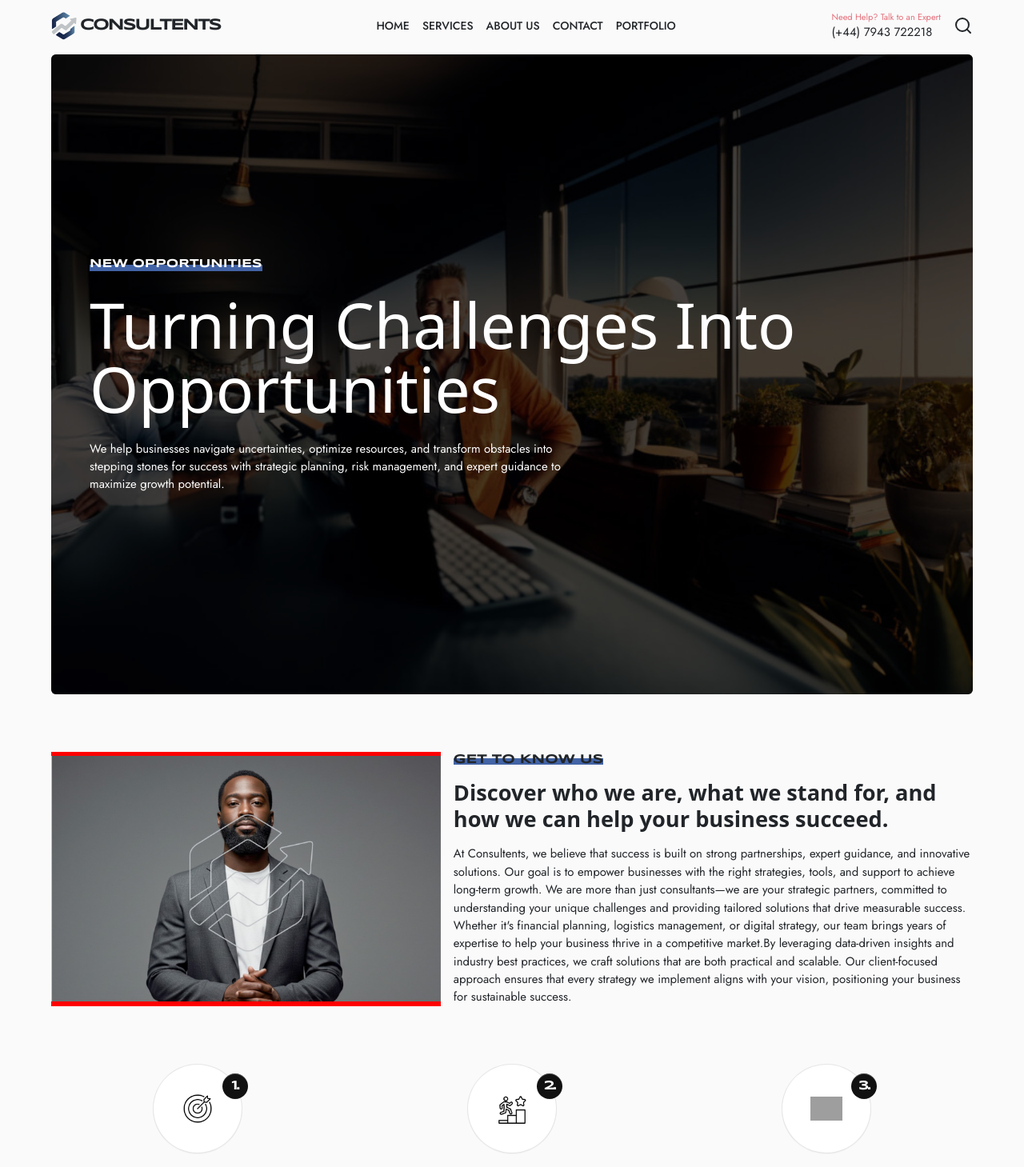
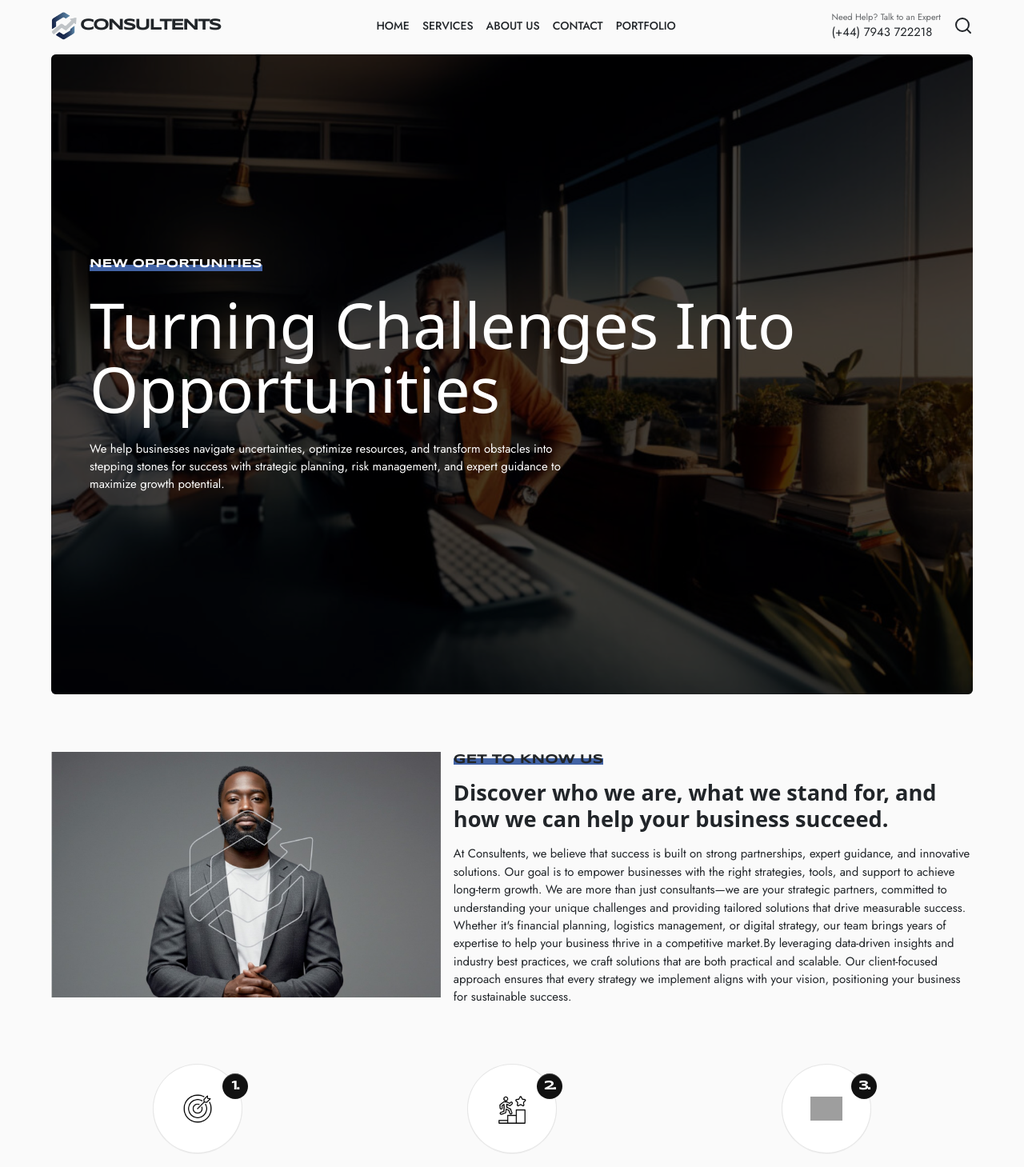
Before and after one commit to Olawoyin1/Consulting-Service-Web, a React (Create React App) app: page / in a window 1280 px wide. Shown: the top 1459 px of the page at 80% size. Built offline with nearby package versions, Linux system fonts and the light colour scheme; grey boxes are pictures that could not be loaded; a web font is replaced by a local one.

Commit message:
Intro Image made responsive- removed bg-danger

```diff
--- a/src/App.css
+++ b/src/App.css
@@ -298,9 +298,10 @@ a {
 }
 
 .grid3 .about-image{
-  min-height: 200px;
+  /* min-height: 200px;
+  height */
+  height: fit-content;
   overflow: hidden;
-  background-color: red;
 }
 
 .grid3 .about-image img{
--- a/src/components/Header.jsx
+++ b/src/components/Header.jsx
@@ -52,7 +52,7 @@ const Header = () => {
           {/* Contact & Menu Icons */}
           <ul className="d-flex align-items-center gap-3 m-0 p-0">
             <div className="h-contact m-0 p-0">
-              <small className="muted text-danger m-0">Need Help? Talk to an Expert</small>
+              <small className="muted m-0">Need Help? Talk to an Expert</small>
               <p className="m-0">(+44) 7943 722218</p>
             </div>
 
```
